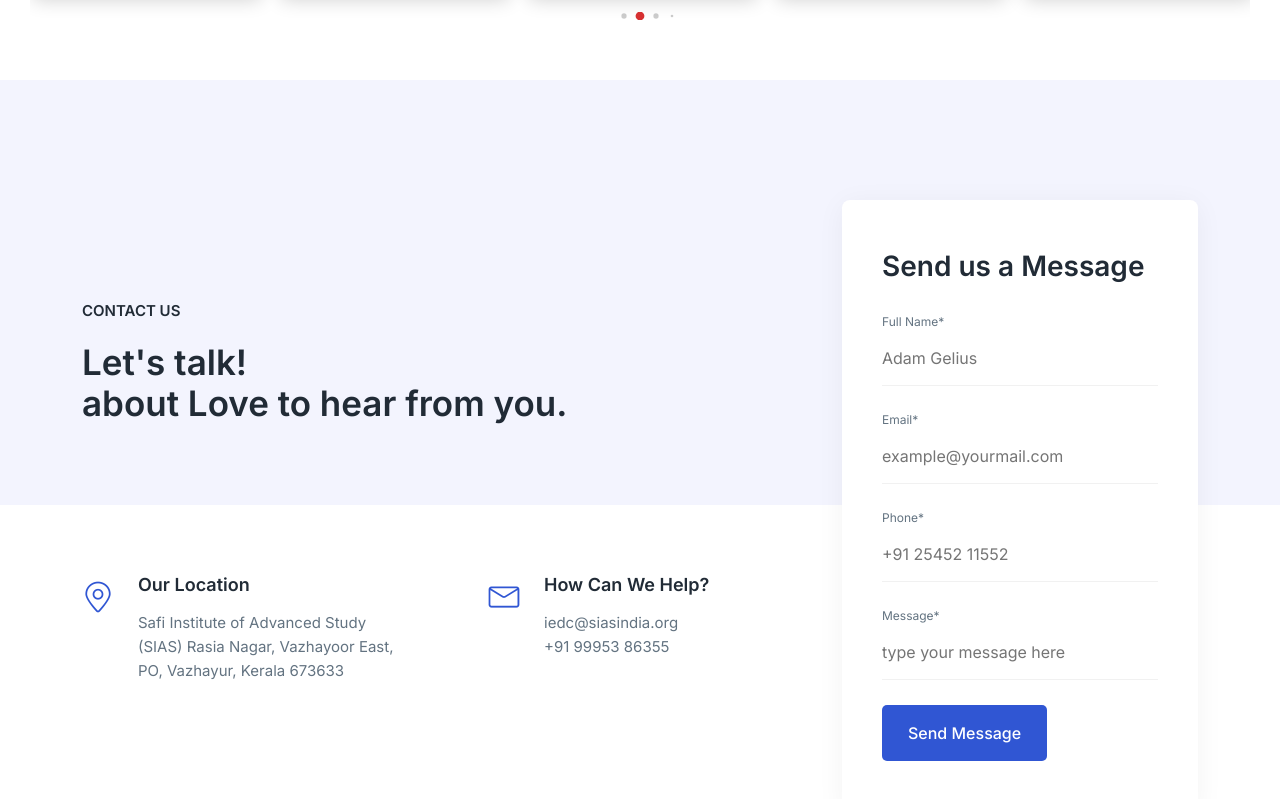
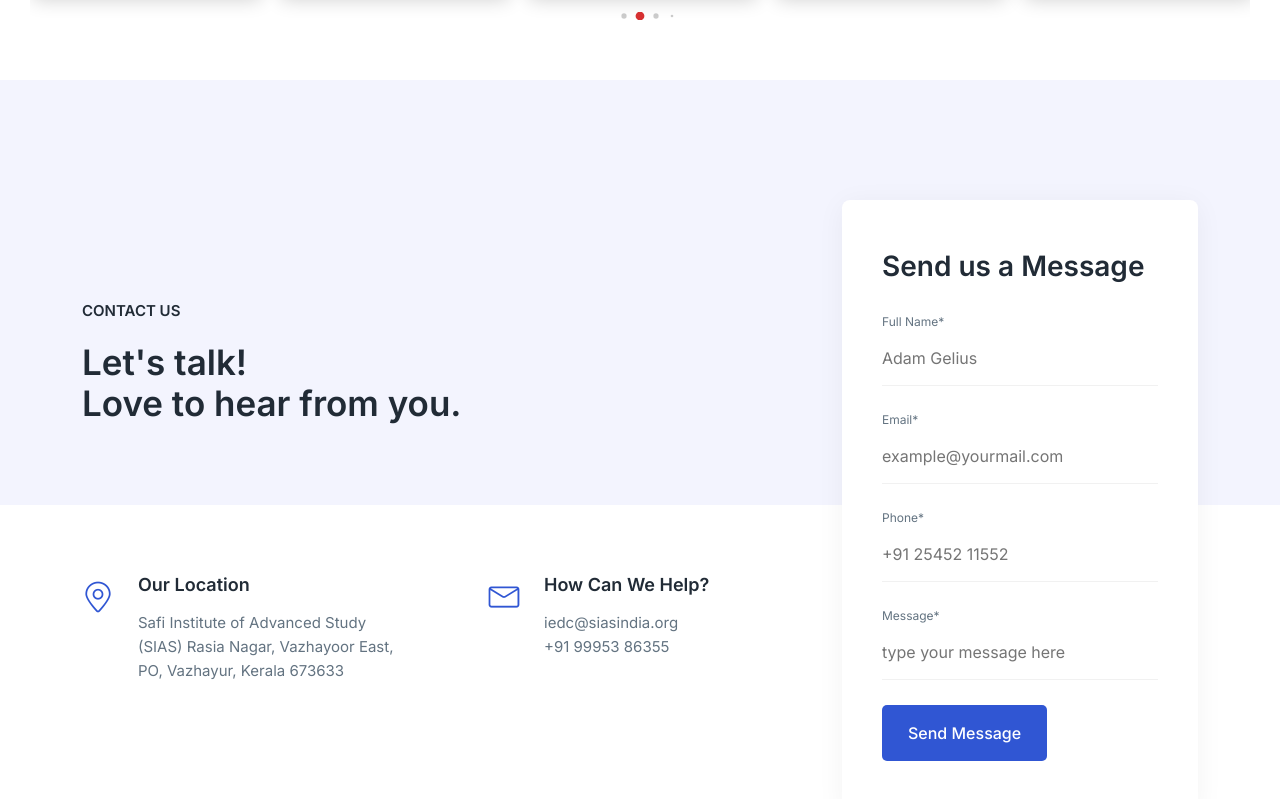
Before and after one commit to iedcsias/web, a plain HTML site: page index.html in a window 1280 px wide. Shown: the part 6503-7302 px from the top of the page. Drawn offline with nearby package versions, Linux system fonts and the light colour scheme.

Commit message:
Contact Us update

```diff
--- a/index.html
+++ b/index.html
@@ -1078,7 +1078,7 @@
                 <span>CONTACT US</span>
                 <h2>
                   Let&apos;s talk!<br />
-                  about Love to hear from you.
+                  Love to hear from you.
                 </h2>
               </div>
               <div class="ud-contact-info-wrapper">
```
